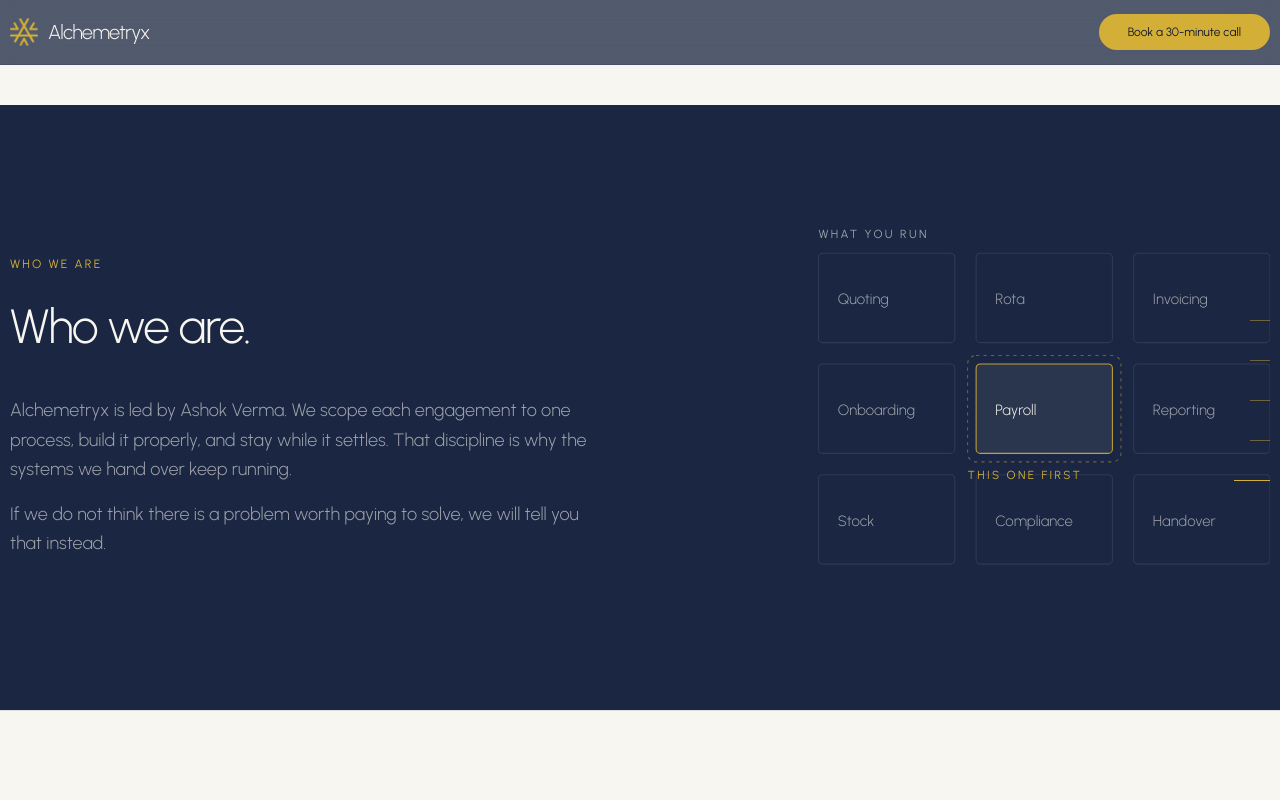
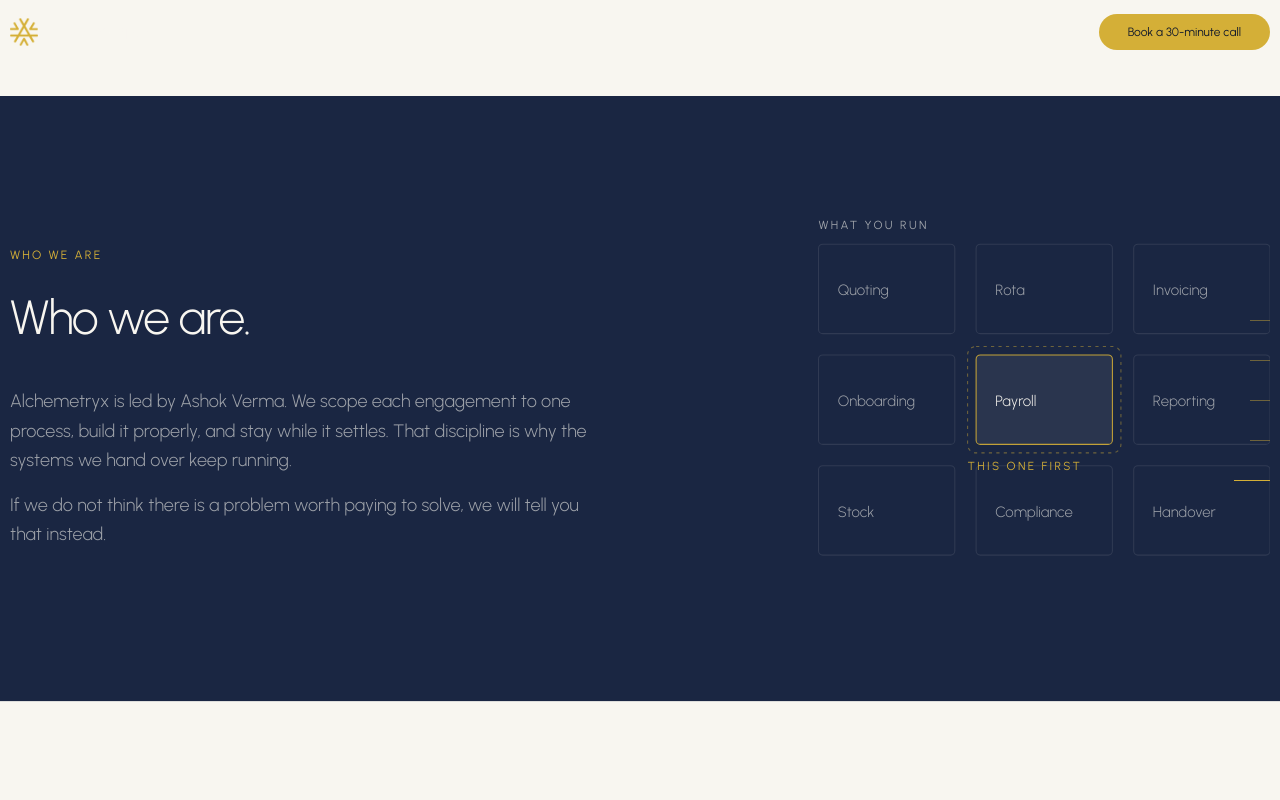
Before and after one commit to ashok-1986/alchemetryx-main, a Next.js app: page /about in a window 1280 px wide. Shown: the top 800 px of the page. Built offline with nearby package versions, Linux system fonts and the light colour scheme.

Commit message:
fix: make navbar transparent overlay, fix nav scroll-spy reset, and add unique IDs in ScopeDiagram

```diff
--- a/app/about/page.tsx
+++ b/app/about/page.tsx
@@ -11,7 +11,7 @@ export const metadata: Metadata = {
 export default function AboutPage() {
   return (
     <>
-      <div className="pt-10">
+      <div className="pt-20 md:pt-24">
         <WhoWeAre
           headingLevel="h1"
           eyebrow="WHO WE ARE"
--- a/app/proof/care-rota/page.tsx
+++ b/app/proof/care-rota/page.tsx
@@ -70,7 +70,7 @@ export default function ProofCareRotaPage() {
   }, [activeImage]);
 
   return (
-    <SectionFullBleed id="proof" tone="light" className="border-t border-[var(--color-pearl-line)]">
+    <SectionFullBleed id="proof" tone="light" className="pt-24 md:pt-28 border-t border-[var(--color-pearl-line)]">
       <Reveal>
         <p className="text-xs uppercase tracking-[0.18em] text-[var(--color-gold-deep)] mb-6">
           Case study · Care operations
--- a/app/proof/page.tsx
+++ b/app/proof/page.tsx
@@ -18,7 +18,7 @@ export default function ProofPage() {
   if (!firstStudy) return null;
 
   return (
-    <SectionFullBleed id="proof" tone="light" className="border-t border-[var(--color-pearl-line)]">
+    <SectionFullBleed id="proof" tone="light" className="pt-24 md:pt-28 border-t border-[var(--color-pearl-line)]">
       <Reveal>
         <p className="text-xs uppercase tracking-[0.18em] text-[var(--color-gold-deep)] mb-6">
           {firstStudy.eyebrow}
--- a/components/chrome/nav-rail.tsx
+++ b/components/chrome/nav-rail.tsx
@@ -46,7 +46,11 @@ export function NavRail() {
         const visible = entries
           .filter((e) => e.isIntersecting)
           .sort((a, b) => b.intersectionRatio - a.intersectionRatio)[0];
-        if (visible) setActiveSection(visible.target.id);
+        if (visible) {
+          setActiveSection(visible.target.id);
+        } else {
+          setActiveSection(null);
+        }
       },
       // a band across the middle of the viewport, so "active" means
       // "the thing you are actually reading"
--- a/components/chrome/nav.tsx
+++ b/components/chrome/nav.tsx
@@ -84,7 +84,7 @@ export function Nav() {
 
   return (
     <>
-      <header className="sticky top-0 z-50 w-full bg-[var(--color-sapphire)]/80 backdrop-blur-[24px] supports-[backdrop-filter]:bg-[var(--color-sapphire)]/75 border-b border-[var(--color-sapphire-line)]/60">
+      <header className="fixed top-0 left-0 right-0 z-50 w-full bg-transparent">
         <div className="w-full max-w-[1440px] mx-auto px-[10px] h-16 flex items-center justify-between gap-6">
           <Link
             href="/"
--- a/components/sections/scope-diagram.tsx
+++ b/components/sections/scope-diagram.tsx
@@ -7,6 +7,8 @@
  * take one of them at a time. Inline SVG so the labels are real text, brand
  * tokens only so it cannot drift off-palette, no image request.
  */
+import { useId } from "react";
+
 const TILES = [
   { x: 0,   y: 0,   label: "Quoting" },
   { x: 148, y: 0,   label: "Rota" },
@@ -20,15 +22,19 @@ const TILES = [
 ];
 
 export function ScopeDiagram({ className }: { className?: string }) {
+  const id = useId();
+  const titleId = `scope-title-${id}`;
+  const descId = `scope-desc-${id}`;
+
   return (
     <svg
       viewBox="-8 -34 432 358"
       role="img"
-      aria-labelledby="scope-title scope-desc"
+      aria-labelledby={`${titleId} ${descId}`}
       className={className}
     >
-      <title id="scope-title">One process at a time</title>
-      <desc id="scope-desc">
+      <title id={titleId}>One process at a time</title>
+      <desc id={descId}>
         Nine processes a business runs. One of them, payroll in this example, is
         picked out and rebuilt first. The rest are left alone until it is working.
       </desc>
```
